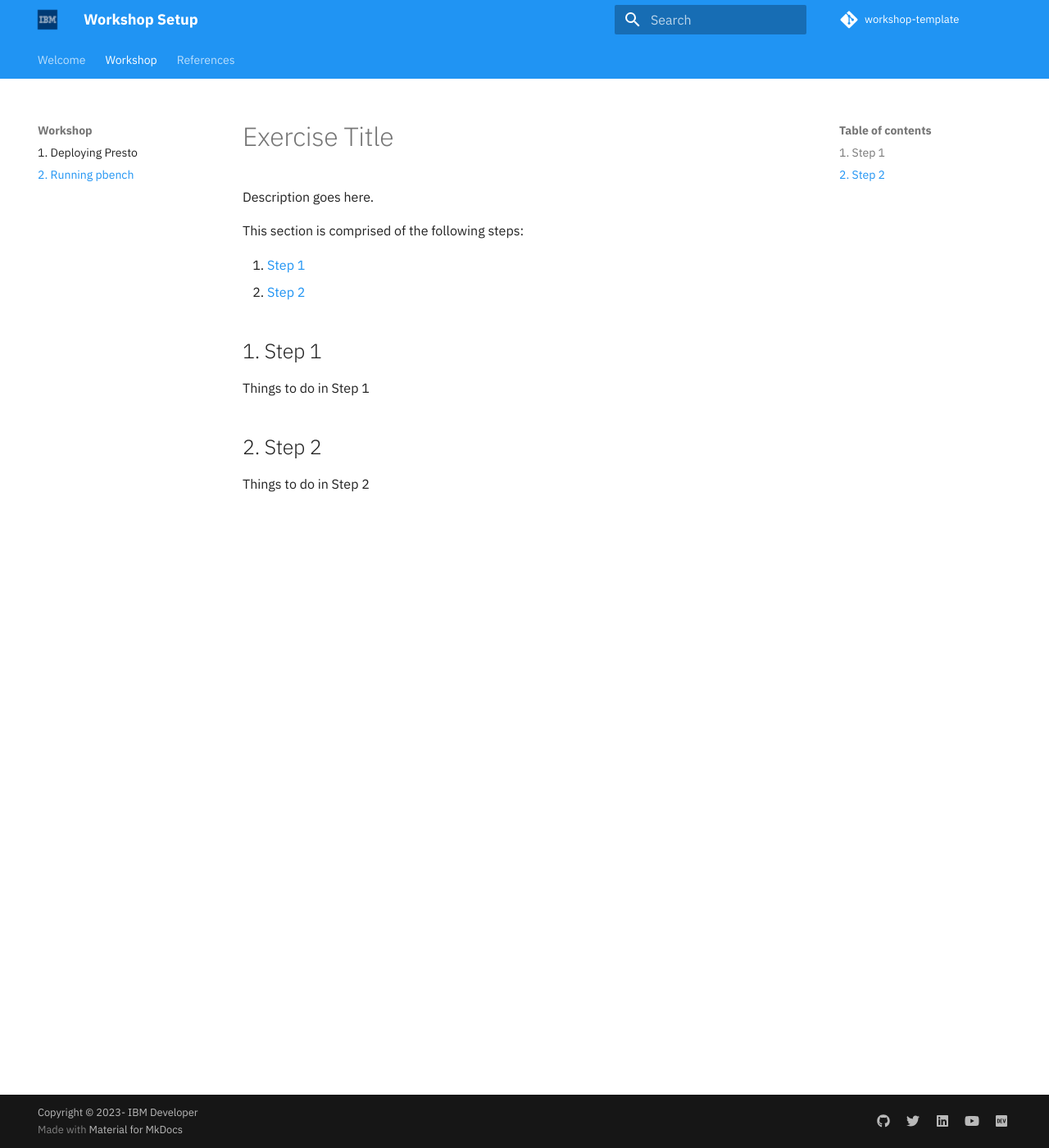
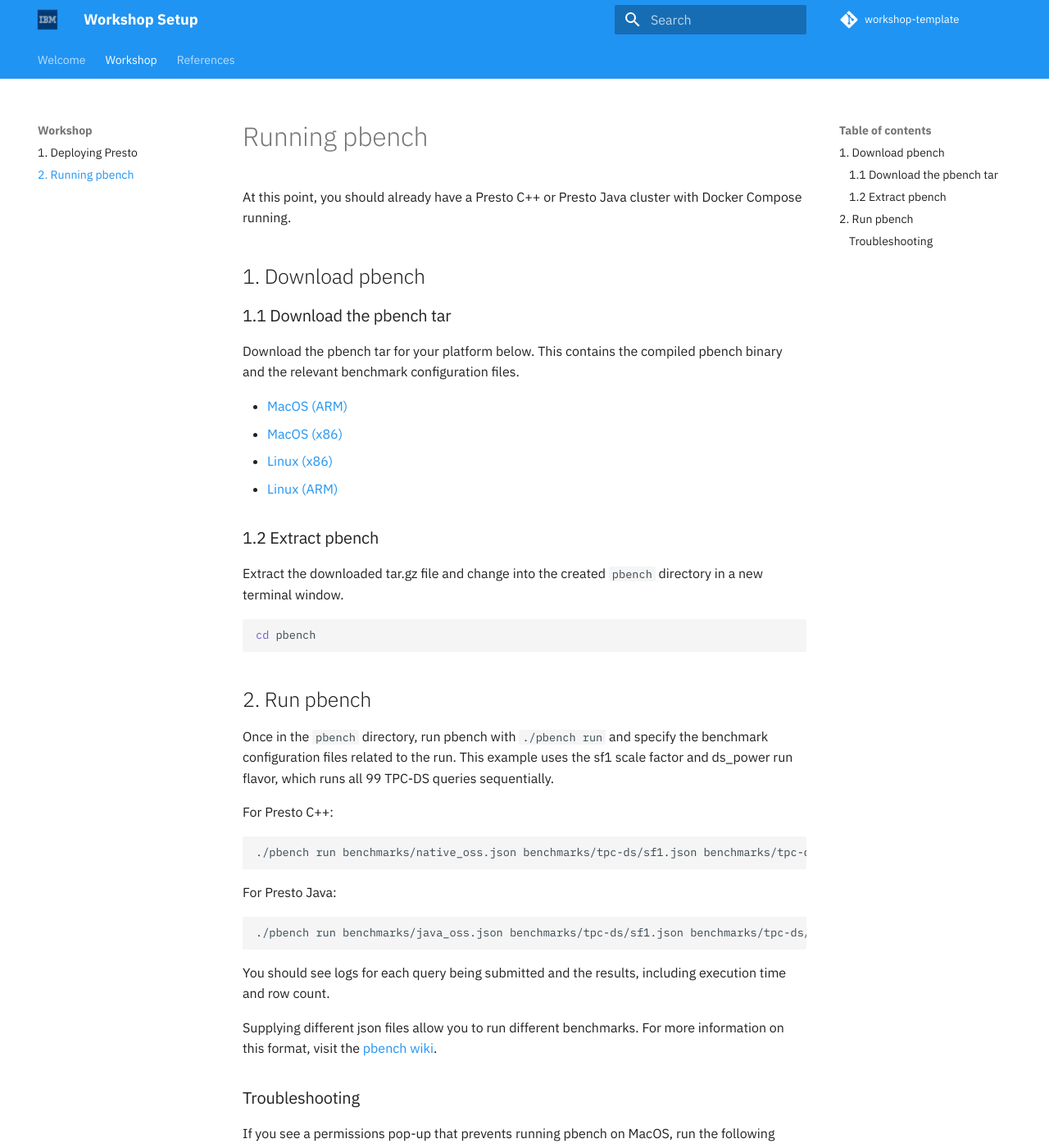
Before and after one commit to IBM/presto-benchmark-lab, an MkDocs documentation site: the page built from docs/running-pbench/README.md, in a window 1280 px wide and 1400 px high. Shown: the whole window at 82% size. Built offline with MkDocs 1.6.1 and Material for MkDocs 9.7.7, drawn with Linux system fonts in a browser that asks for light colours; comment, search, counter and statistics services are not loaded; some of the changed text lies outside the part shown.

Commit message:
Add running pbench page

````diff
--- a/docs/running-pbench/README.md
+++ b/docs/running-pbench/README.md
@@ -1,16 +1,57 @@
-# Exercise Title
+# Running pbench
 
-Description goes here.
+At this point, you should already have a Presto C++ or Presto Java cluster with Docker Compose
+running.
 
-This section is comprised of the following steps:
+## 1. Download pbench
 
-1. [Step 1](#1-step-1)
-1. [Step 2](#2-step-2)
+### 1.1 Download the pbench tar
 
-## 1. Step 1
+Download the pbench tar for your platform below. This contains the compiled pbench
+binary and the relevant benchmark configuration files.
 
-Things to do in Step 1
+- [MacOS (ARM)](https://presto-virtual-lab.s3.amazonaws.com/pbench_darwin_arm64.tar.gz)
+- [MacOS (x86)](https://presto-virtual-lab.s3.amazonaws.com/pbench_darwin_amd64.tar.gz)
+- [Linux (x86)](https://presto-virtual-lab.s3.amazonaws.com/pbench_linux_amd64.tar.gz)
+- [Linux (ARM)](https://presto-virtual-lab.s3.amazonaws.com/pbench_linux_arm64.tar.gz)
 
-## 2. Step 2
+### 1.2 Extract pbench
 
-Things to do in Step 2
+Extract the downloaded tar.gz file and change into the created `pbench` directory in a
+new terminal window.
+
+```bash
+cd pbench
+```
+
+## 2. Run pbench
+
+Once in the `pbench` directory, run pbench with `./pbench run` and specify the benchmark configuration files
+related to the run. This example uses the sf1 scale factor and ds_power run flavor, which runs all 99 TPC-DS queries
+sequentially.
+
+For Presto C++:
+
+```bash
+./pbench run benchmarks/native_oss.json benchmarks/tpc-ds/sf1.json benchmarks/tpc-ds/ds_power.json
+```
+
+For Presto Java:
+```bash
+./pbench run benchmarks/java_oss.json benchmarks/tpc-ds/sf1.json benchmarks/tpc-ds/ds_power.json
+```
+
+You should see logs for each query being submitted and the results, including execution time and row count.
+
+Supplying different json files allow you to run different benchmarks. For more information on this format, visit
+the [pbench wiki](https://github.com/prestodb/pbench/wiki/Configuring-PBench).
+
+### Troubleshooting
+
+If you see a permissions pop-up that prevents running pbench on MacOS, run the following command on the
+downloaded .tar.gz file before extracting:
+
+```bash
+xattr -d com.apple.quarantine pbench_darwin_arm64.tar.gz
+```
+Change this command depending on the pbench file you downloaded.
````
Also changed, not shown: docs/README.md (+6 -5 lines), docs/deploy-presto/README.md (+1 -1 lines).
